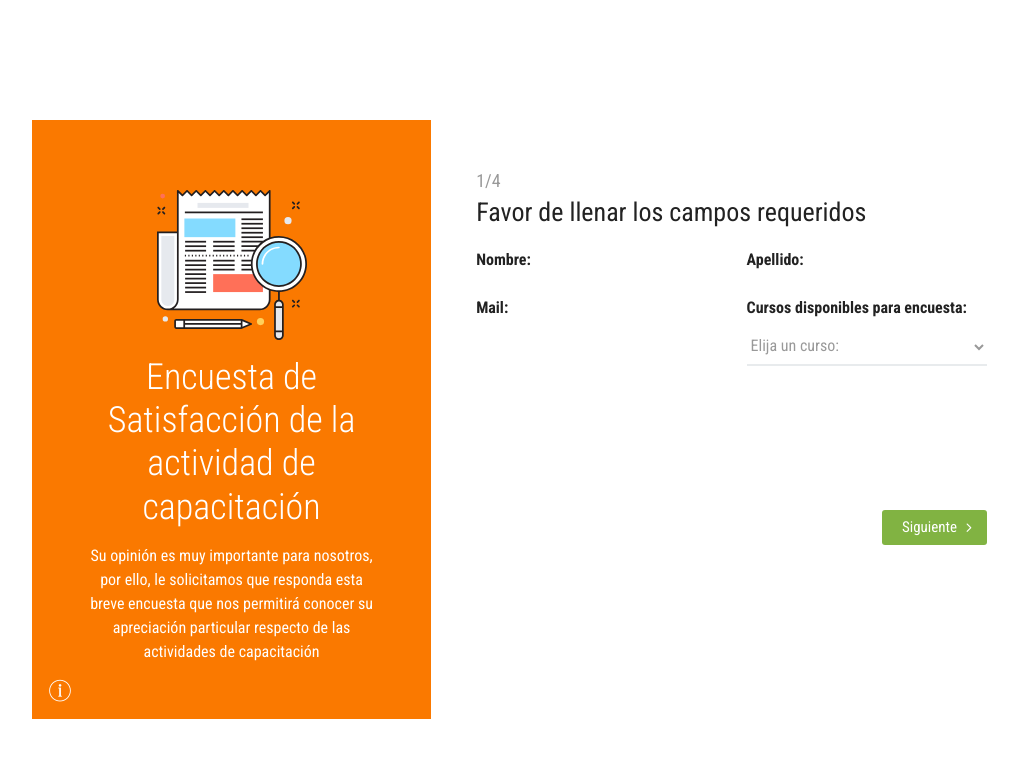
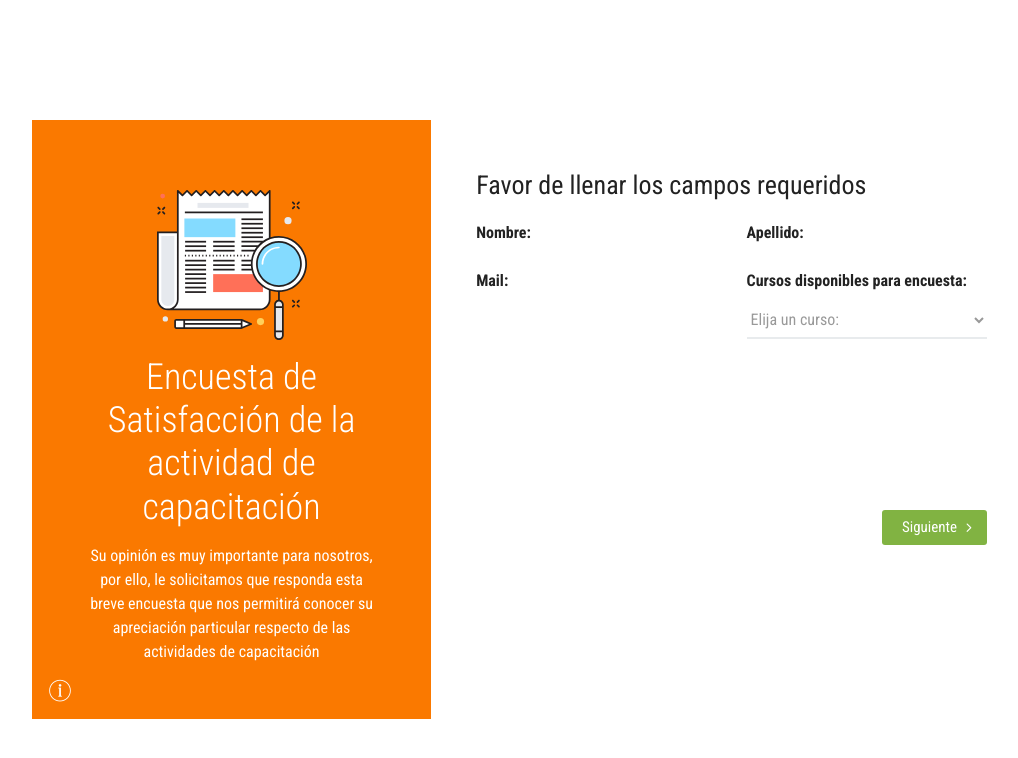
Before and after one commit to juansalinasaedo/capacitacion_ugi, a PHP site: page /encuestas/encuesta_curso.php in a window 1280 px wide. Shown: the top 758 px of the page, without its empty margins (108-1126 px from the left). Run offline with PHP 8.4, Linux system fonts and the light colour scheme; the visitor is signed in with stand-in values (Sample User, id 1); data that the repository does not hold is empty.

Commit message:
Add files via upload
actualizado encuesta_curso_enviado.php, encuesta_relator.php y encuesta_curso.php

```diff
--- a/encuestas/encuesta_curso.php
+++ b/encuestas/encuesta_curso.php
@@ -130,7 +130,7 @@
 
 
 								<div class="step">
-									<h3 class="main_question"><strong>1/4</strong>Favor de llenar los campos requeridos</h3>
+									<h3 class="main_question">Favor de llenar los campos requeridos</h3>
 									<div class="row">
 
 										<!-- nombre  -->
@@ -245,7 +245,7 @@
 
                              <!-- preguntas 1 y 2 -->
 								<div class="step">
-									<h3 class="main_question"><strong>2/4</strong>Experiencia de capacitación</h3>
+									<h3 class="main_question">Experiencia de capacitación</h3>
 									<div class="row">
 										<div class="col-md-12">
 											<div class="form-group clearfix">
@@ -312,7 +312,7 @@
 
 								 <!-- preguntas 3 al 7 -->
 								<div class="step">
-									<h3 class="main_question"><strong>2/4</strong>Experiencia de capacitación</h3>
+									<h3 class="main_question">Experiencia de capacitación</h3>
 									<div class="row">
 										<div class="col-md-12">
 											<div class="form-group clearfix">
@@ -455,7 +455,7 @@
 
 								  <!-- preguntas 8 y 9 -->
 								<div class="step">
-									<h3 class="main_question"><strong>2/4</strong>Relevancia de la actividad</h3>
+									<h3 class="main_question">Relevancia de la actividad</h3>
 									<div class="row">
 										<div class="col-md-12">
 											<div class="form-group clearfix">
@@ -519,7 +519,7 @@
 
 								  <!-- preguntas 10 y 11 -->
 								<div class="step">
-									<h3 class="main_question"><strong>2/4</strong>Evaluación global</h3>
+									<h3 class="main_question">Evaluación global</h3>
 									<div class="row">
 										<div class="col-md-12">
 											<div class="form-group clearfix">
@@ -583,7 +583,7 @@
 
 								<!-- pregunta 12 -->
 								<div class="step">
-									<h3 class="main_question"><strong>2/4</strong>En relación a la actividad de capacitación</h3>
+									<h3 class="main_question">En relación a la actividad de capacitación</h3>
 									<br>
 									<h3 class="main_question"><strong>¿Lo visto en la actividad es aplicable a su trabajo?<br>Fundamente su respuesta.</strong></h3>
 									<div class="row">
@@ -598,7 +598,7 @@
 
 
 										<div class="form-group">
-										<textarea name="pregunta12_2" class="icheck required" style="height:250px;" placeholder="Escriba sus fundamentos aqui"></textarea><br><br><br>
+										<textarea name="pregunta12_2" style="height:250px;" placeholder="Escriba sus fundamentos aqui"></textarea><br><br><br>
 									</div>
 									</div>
 									<!-- /row -->
@@ -610,7 +610,7 @@
 
 								<!-- pregunta 13 -->
 								<div class="step">
-									<h3 class="main_question"><strong>2/4</strong>En relación a la actividad de capacitación</h3>
+									<h3 class="main_question">En relación a la actividad de capacitación</h3>
 									<br>
 									<h3 class="main_question"><strong>¿Recomendaría esta actividad a un compañero/a de su institución?<br>Fundamente su respuesta.</strong></h3>
 									<div class="row">
@@ -625,7 +625,7 @@
 
 
 										<div class="form-group">
-										<textarea name="pregunta13_2" class="icheck required" style="height:250px;" placeholder="Escriba sus fundamentos aqui"></textarea><br><br><br>
+										<textarea name="pregunta13_2"  style="height:250px;" placeholder="Escriba sus fundamentos aqui"></textarea><br><br><br>
 									</div>
 									</div>
 									<!-- /row -->
@@ -637,9 +637,9 @@
 
 								<!-- pregunta 14 -->
 									<div class="step">
-									<h3 class="main_question"><strong>3/3</strong>Lo que más me gustó fue:</h3>
+									<h3 class="main_question">Lo que más me gustó fue:</h3>
 									<div class="form-group">
-										<textarea name="pregunta14" class="icheck required" style="height:300px; width: 450px;" placeholder="Escriba sus fundamentos aqui"></textarea> <br><br><br>
+										<textarea name="pregunta14" style="height:300px; width: 450px;" placeholder="Escriba sus fundamentos aqui"></textarea> <br><br><br>
 									</div>
 								</div>
 								<!-- fin pregunta 14 -->
@@ -647,9 +647,9 @@
 
 									<!-- pregunta 15 -->
 									<div class="step">
-									<h3 class="main_question"><strong>3/3</strong>Esta actividad mejoraría sí:</h3>
+									<h3 class="main_question">Esta actividad mejoraría sí:</h3>
 									<div class="form-group">
-										<textarea name="pregunta15" class="icheck required" style="height:300px; width: 450px;" placeholder="Escriba sus fundamentos aqui"></textarea> <br><br><br>
+										<textarea name="pregunta15" style="height:300px; width: 450px;" placeholder="Escriba sus fundamentos aqui"></textarea> <br><br><br>
 									</div>
 								</div>
 								<!-- fin pregunta 15 -->
@@ -657,9 +657,9 @@
 
 									<!-- pregunta 16 -->
 									<div class="step">
-									<h3 class="main_question"><strong>3/3</strong>Finalmente, lo que aprendí de esta actividad es:</h3>
+									<h3 class="main_question">Finalmente, lo que aprendí de esta actividad es:</h3>
 									<div class="form-group">
-										<textarea name="pregunta16" class="icheck required" style="height:300px; width: 450px;" placeholder="Escriba sus fundamentos aqui"></textarea> <br><br><br>
+										<textarea name="pregunta16" style="height:300px; width: 450px;" placeholder="Escriba sus fundamentos aqui"></textarea> <br><br><br>
 									</div>
 								</div>
 								<!-- fin pregunta 16 -->
@@ -670,7 +670,7 @@
 									<div class="row">
 										<div class="col-md-6">
 											<div class="form-group">
-												<textarea id="mensaje" name="mensaje" class="icheck required" style="height:250px;" placeholder="Escriba sus fundamentos aqui"></textarea><br><br><br>
+												<textarea id="mensaje" name="mensaje" style="height:250px;" placeholder="Escriba sus fundamentos aqui"></textarea><br><br><br>
 											</div>
 										</div>
 
```
Also changed, not shown: encuestas/encuesta_curso_enviado.php (+19 -13 lines), encuestas/encuesta_relator.php (+17 -7 lines).
